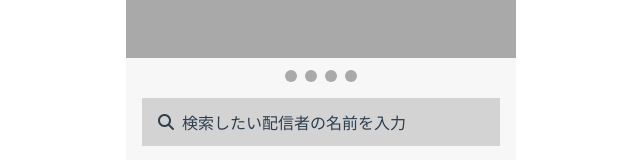
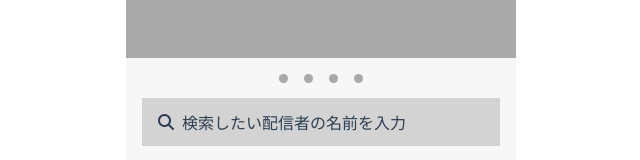
Before and after one commit to simd-float4x4/2525, a Vue app in the folder niconico-researcher/: page / in a window 1280 px wide. Shown: the part 193-353 px from the top of the page, without its empty margins (319-959 px from the left). Built offline with nearby package versions, Linux system fonts and the light colour scheme.

Commit message:
fix: indicatorの大きさ修正

```diff
--- a/niconico-researcher/src/components/CarouselArea.vue
+++ b/niconico-researcher/src/components/CarouselArea.vue
@@ -64,9 +64,9 @@
     }
 
     .carousel_indicator_dot {
-        width: 12px;
-        height: 12px;
-        margin: 4px;
+        width: 9px;
+        height: 9px;
+        margin: 8px;
         border-radius: 50%;
         background-color: darkgray;
     }
```
